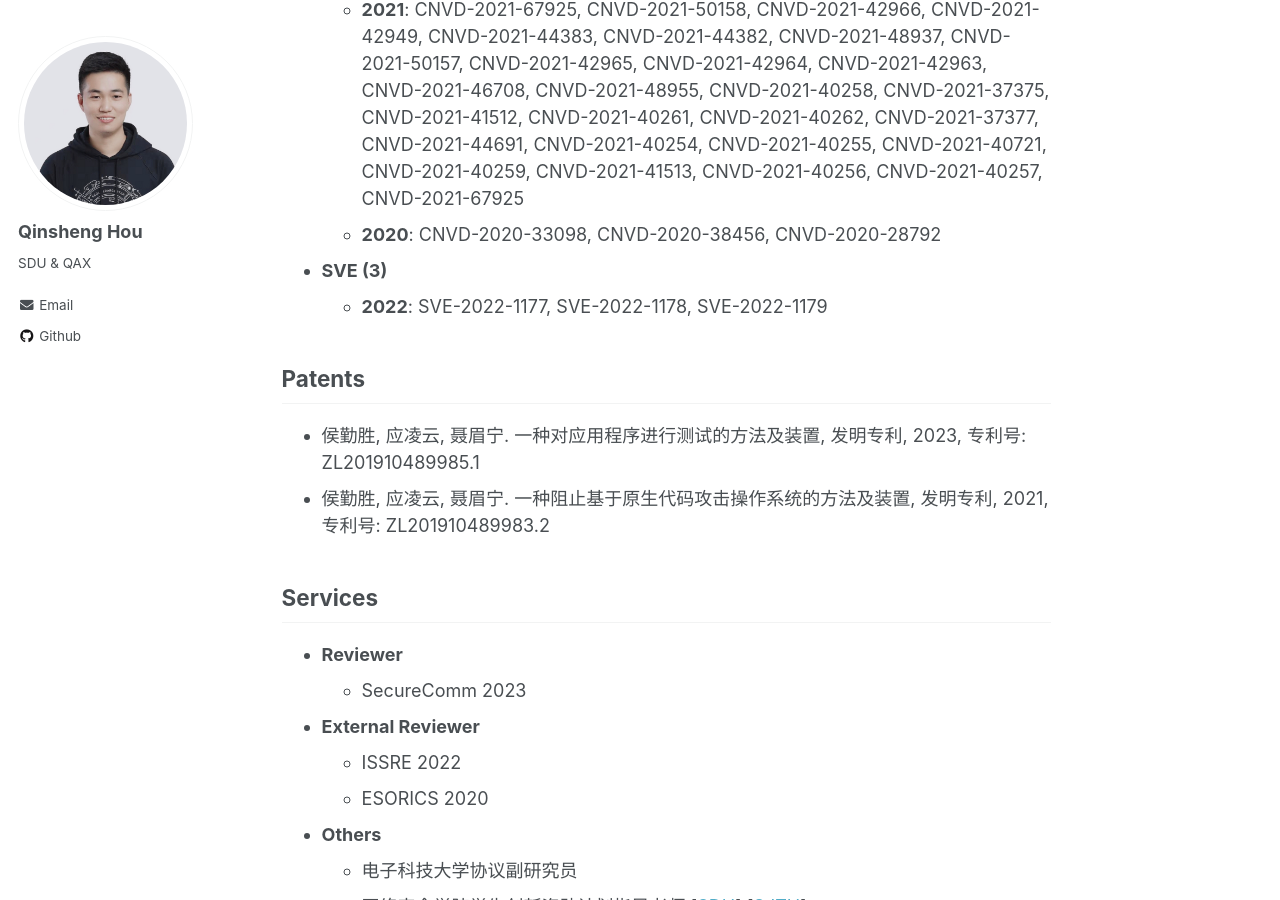
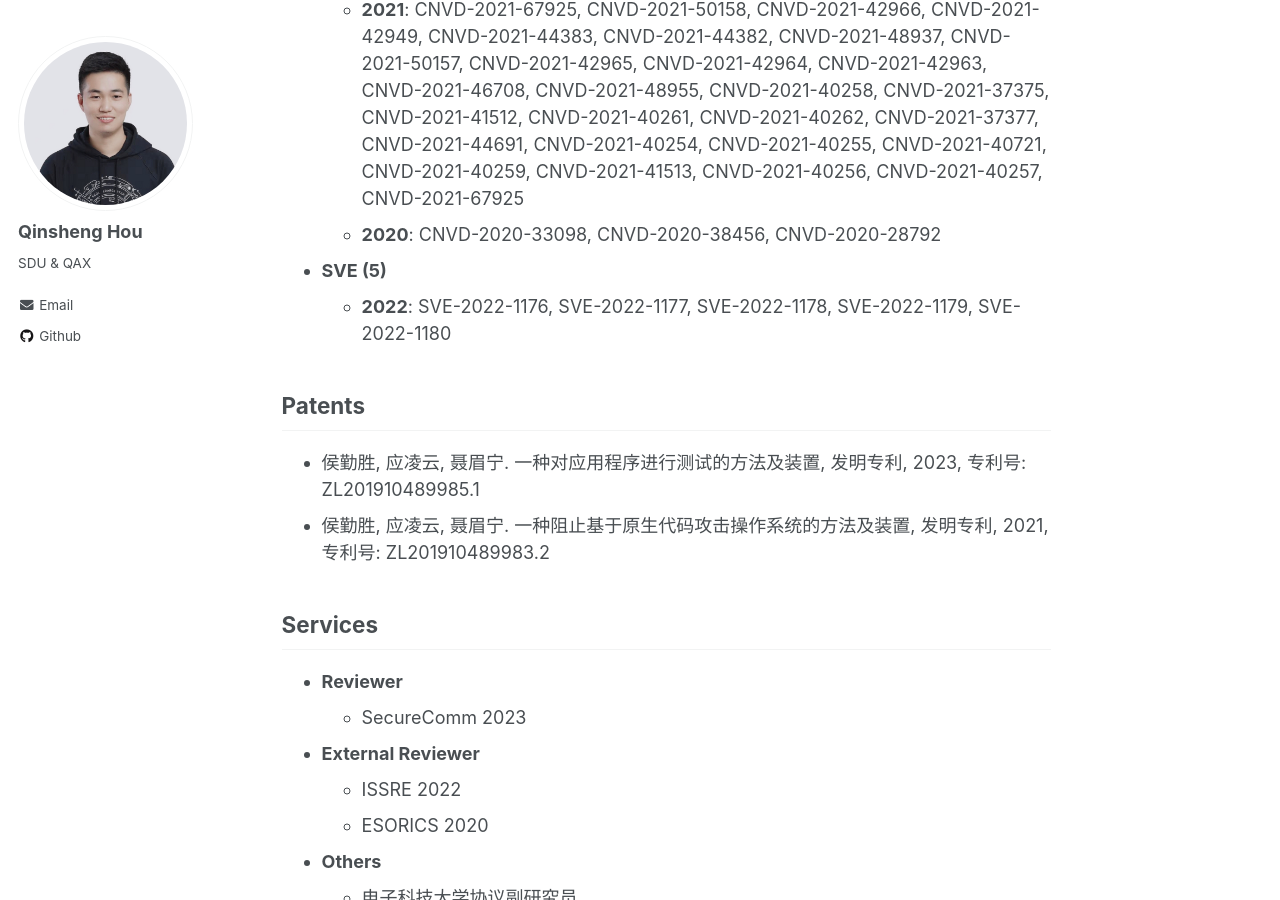
Before and after one commit to chicharitomu14/chicharitomu14.github.io, a Jekyll site: the page built from _pages/about.md, in a window 1280 px wide and 900 px high, scrolled down 3108 px. Built offline with Jekyll 4.4.1, drawn with Linux system fonts in a browser that asks for light colours.

Commit message:
update sve numbers

```diff
--- a/_pages/about.md
+++ b/_pages/about.md
@@ -75,8 +75,8 @@ Vulnerabilities and Acknowledgments
   - **2023**: CNVD-2023-60618, CNVD-2023-59491, CNVD-2023-59021, CNVD-2023-52831, CNVD-2023-52830, CNVD-2023-37621, CNVD-2023-30405, CNVD-2023-27536, CNVD-2023-27535, CNVD-2023-27534
   - **2021**: CNVD-2021-67925, CNVD-2021-50158, CNVD-2021-42966, CNVD-2021-42949, CNVD-2021-44383, CNVD-2021-44382, CNVD-2021-48937, CNVD-2021-50157, CNVD-2021-42965, CNVD-2021-42964, CNVD-2021-42963, CNVD-2021-46708, CNVD-2021-48955, CNVD-2021-40258, CNVD-2021-37375, CNVD-2021-41512, CNVD-2021-40261, CNVD-2021-40262, CNVD-2021-37377, CNVD-2021-44691, CNVD-2021-40254, CNVD-2021-40255, CNVD-2021-40721, CNVD-2021-40259, CNVD-2021-41513, CNVD-2021-40256, CNVD-2021-40257, CNVD-2021-67925
   - **2020**: CNVD-2020-33098, CNVD-2020-38456,  CNVD-2020-28792
-- **SVE (3)**
-  - **2022**: SVE-2022-1177, SVE-2022-1178, SVE-2022-1179
+- **SVE (5)**
+  - **2022**: SVE-2022-1176, SVE-2022-1177, SVE-2022-1178, SVE-2022-1179, SVE-2022-1180
 
 ## Patents
 
```
